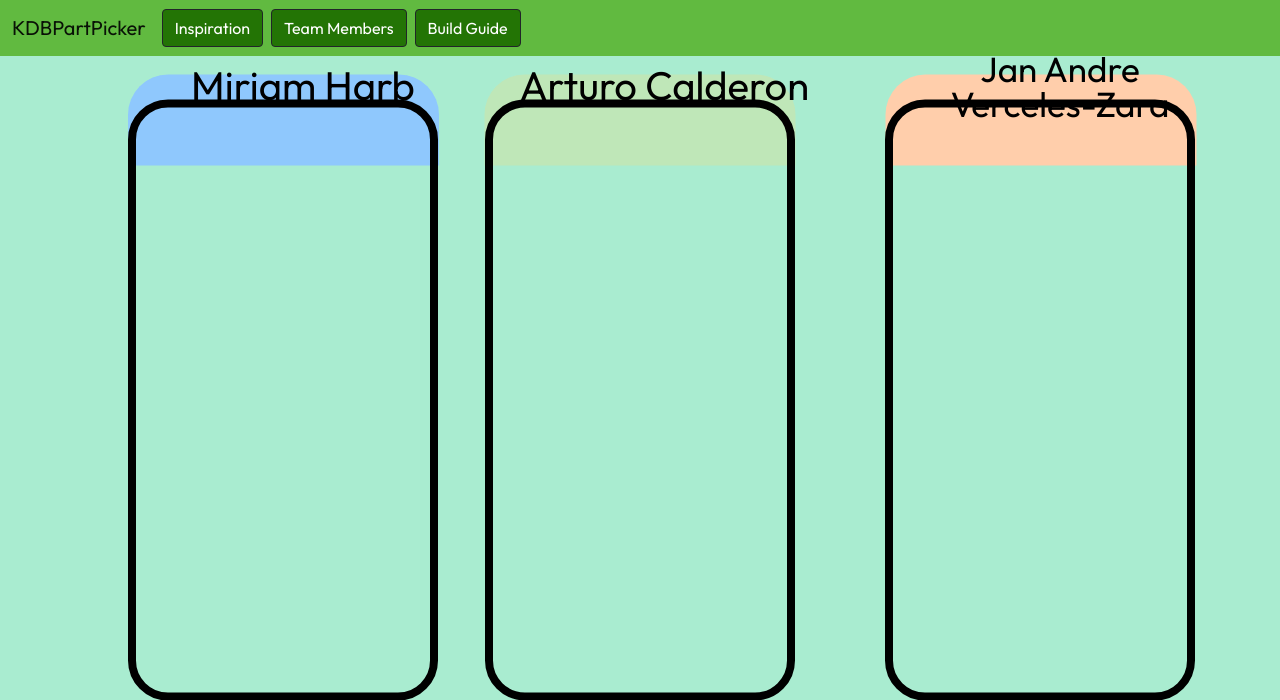
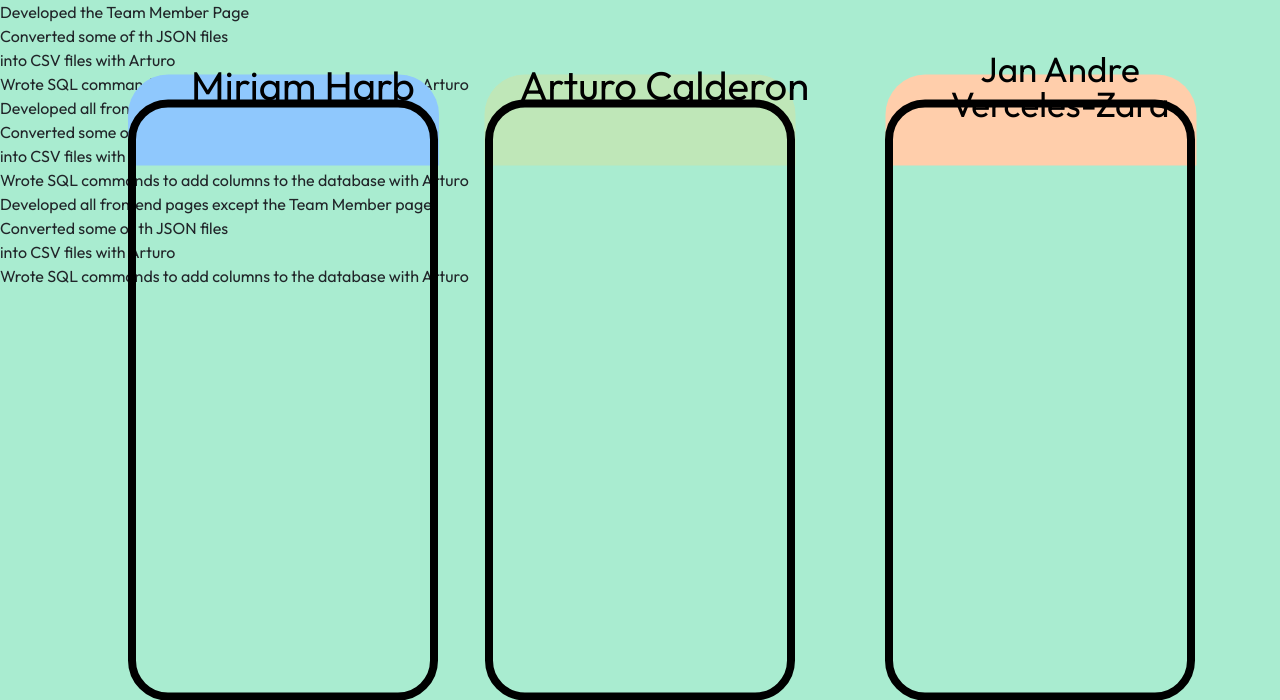
Before and after one commit to adev-exe/KydPicker, a Flask app: page /teamMem.html in a window 1280 px wide. Shown: the top 700 px of the page. Run offline with Flask 2, Linux system fonts and the light colour scheme.

Commit message:
added team member contributions

```diff
--- a/website/templates/teamMem.html
+++ b/website/templates/teamMem.html
@@ -17,9 +17,7 @@
 
     </head>
     <body>
-        {% include 'navBar.html' %}
         <!--miriam-->
-        <!--contributions: working on setting up database-->
         <div class = "mirTag">
             <div class = "rectangle"></div>
         </div>
@@ -29,9 +27,12 @@
         <div class = "mirName">
             <p>Miriam Harb</p>
         </div>
+        <div class = "mC">
+            <li>Developed the Team Member Page</li>
+            <li>Converted some of th JSON files<br>into CSV files with Arturo</li>
+            <li>Wrote SQL commands to add columns to the database with Arturo</li>
+        </div>
         <!--arturo-->
-        <!--add below comment tomorrow-->
-        <!--contributions: fromt end and inilizaed the project-->
         <div class = "artTag">
             <div class = "rectangle"></div>
         </div>
@@ -41,9 +42,13 @@
         <div class = "artName">
             <p>Arturo Calderon</p>
         </div>
+        <div class = "aC">
+            <!--will update changes when Artiro sends his list-->
+            <li>Developed all frontend pages except the Team Member page</li>
+            <li>Converted some of th JSON files<br>into CSV files with Arturo</li>
+            <li>Wrote SQL commands to add columns to the database with Arturo</li>
+        </div>
         <!--jan andre-->
-        <!--add jan andres contributions on page tomorrow as well-->
-        <!--contributions: scraping the data-->
         <div class = "janTag">
             <div class = "rectangle"></div>
         </div>
@@ -53,5 +58,11 @@
         <div class = "janName">
             <p>Jan Andre<br>Verceles-Zara</p>
         </div>
+        <div class = "jC">
+            <!--will update changes when Artiro sends his list-->
+            <li>Developed all frontend pages except the Team Member page</li>
+            <li>Converted some of th JSON files<br>into CSV files with Arturo</li>
+            <li>Wrote SQL commands to add columns to the database with Arturo</li>
+        </div>
     </body>
 </html>
```
